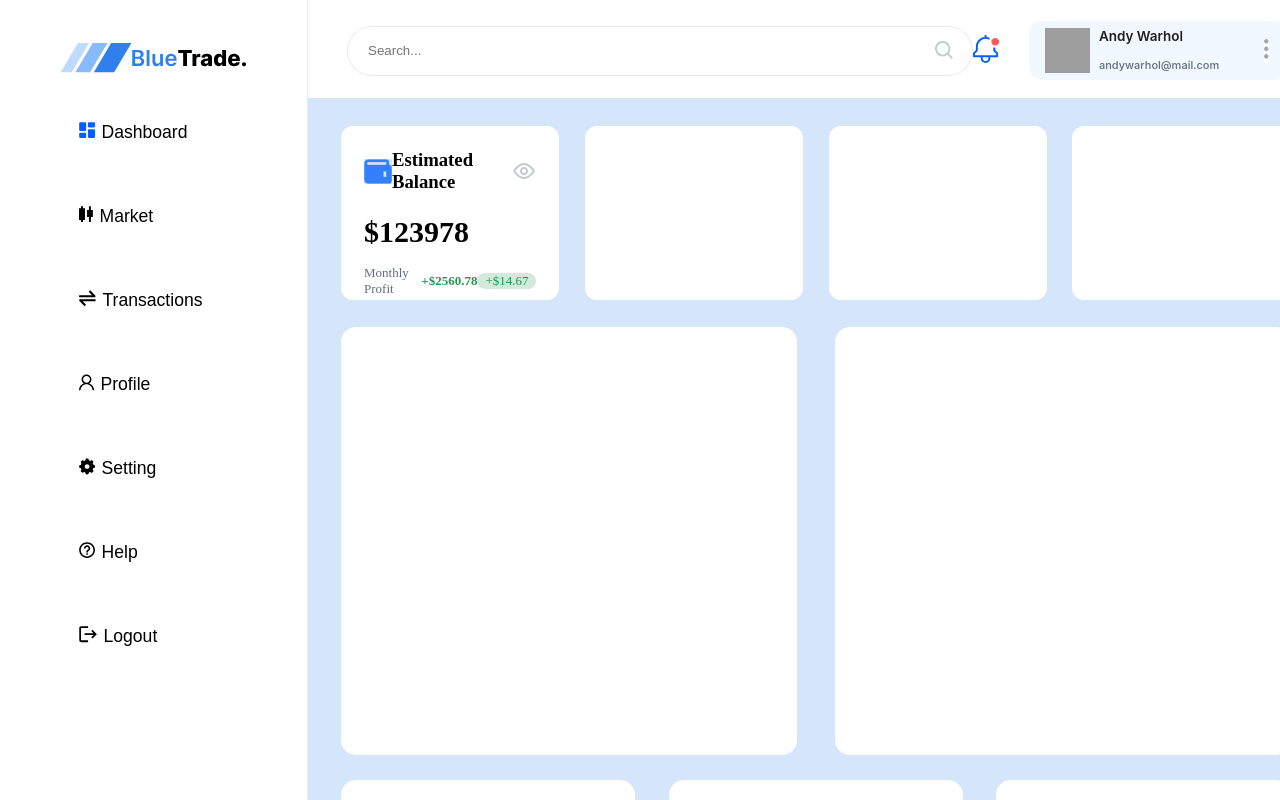
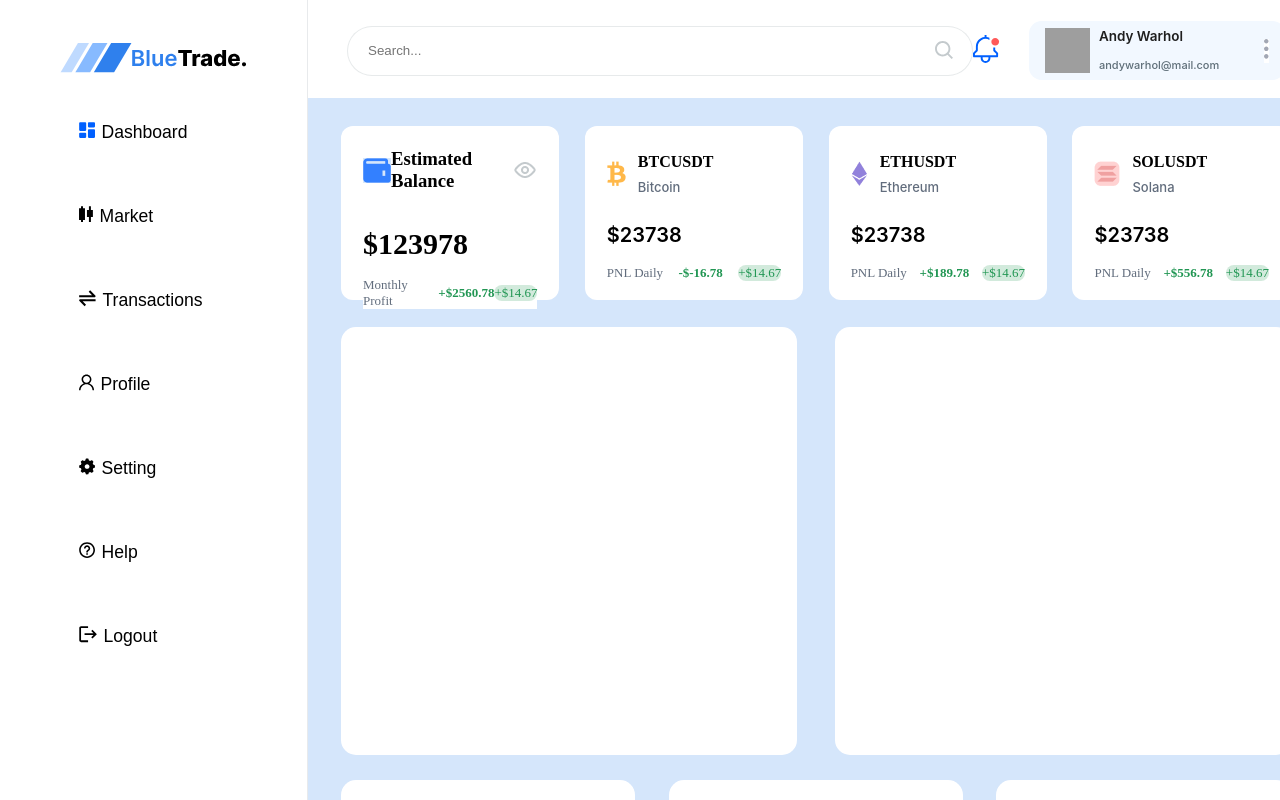
Before and after one commit to mamun-mahmood/react-dashboard, a React (Vite) app: page / in a window 1280 px wide. Shown: the top 800 px of the page. Built offline with nearby package versions, Linux system fonts and the light colour scheme; grey boxes are pictures that could not be loaded.

Commit message:
added coins card

```diff
--- a/src/pages/Dashboard.css
+++ b/src/pages/Dashboard.css
@@ -48,8 +48,8 @@
   backdrop-filter: blur(20px);
   height: 301px;
 }
-.estimated-balance-card {
-  padding: 23px;
+.card {
+  padding: 22px;
 }
 .estimated-balance-card .card-header {
   display: flex;
@@ -58,32 +58,62 @@
   font-size: 16px;
 }
 .estimated-balance-card .card-body {
-  margin-top: 22px;
+  margin-top: 35px;
 }
 .estimated-balance-card .card-body .balance {
   font-size: 30px;
 }
-.estimated-balance-card .card-body .profit {
+.card-body .profit {
   display: flex;
   margin-top: 16px;
   justify-content: space-between;
   align-items: center;
   font-size: 13px;
 }
-.estimated-balance-card .card-body .profit .profit-text {
+.card-body .profit .profit-text {
   color: #626d7d;
 }
-.estimated-balance-card .card-body .profit .profit-value {
+.card-body .profit .profit-value {
   color: #219653;
   font-weight: 600;
   line-height: 22.452px;
 }
-.estimated-balance-card .card-body .profit .growth {
+.card-body .profit .growth {
   display: flex;
-  padding: 0px 8px;
   align-items: center;
-  gap: 10px;
+
   color: #219653;
   border-radius: 60px;
   background: rgba(33, 150, 83, 0.2);
 }
+.coin-card .card-header {
+  display: flex;
+  align-items: center;
+}
+.card-header .name-symbol {
+  margin-left: 12px;
+}
+.name-symbol h3 {
+  font-size: 16px;
+  font-style: normal;
+  font-weight: 600;
+  line-height: 28.275px;
+}
+.name-symbol p {
+  color: var(--cool-gray-09, #626d7d);
+  font-family: Inter;
+  font-size: 13px;
+  font-style: normal;
+  font-weight: 500;
+  line-height: 22.216px;
+}
+.coin-card .card-body {
+  margin-top: 25px;
+}
+.coin-card .card-body h3 {
+  font-family: Inter;
+  font-size: 20px;
+  font-style: normal;
+  font-weight: 600;
+  line-height: 22.452px;
+}
--- a/src/pages/Dashboard.jsx
+++ b/src/pages/Dashboard.jsx
@@ -1,13 +1,16 @@
 import { svg } from "../assets/svg";
 import "./Dashboard.css";
 const Dashboard = () => {
-  const ballance = {
-    estimated: {
-      total: 123978,
-      monthlyProfit: 2560.78,
-      growth: 14.67,
-    },
-    btcusdt: {
+  const estimatedBalance = {
+    name: "Estimated Balance",
+    total: 123978,
+    monthlyProfit: 2560.78,
+    growth: 14.67,
+  };
+  const coins = [
+    {
+      name: "Bitcoin",
+      symbol: "BTCUSDT",
       total: 23738,
       pnlDaily: -16.78,
       growth: 14.67,
@@ -53,8 +56,11 @@ const Dashboard = () => {
           y: 30,
         },
       ],
+      image: "/images/btc.png",
     },
-    ethusdt: {
+    {
+      name: "Ethereum",
+      symbol: "ETHUSDT",
       total: 23738,
       pnlDaily: 189.78,
       growth: 14.67,
@@ -100,8 +106,11 @@ const Dashboard = () => {
           y: 30,
         },
       ],
+      image: "/images/eth.png",
     },
-    solusdt: {
+    {
+      name: "Solana",
+      symbol: "SOLUSDT",
       total: 23738,
       pnlDaily: 556.78,
       growth: 14.67,
@@ -147,35 +156,57 @@ const Dashboard = () => {
           y: 30,
         },
       ],
+      image: "/images/sol.png",
     },
-  };
-  const { estimated, btcusdt, ethusdt, solusdt } = ballance;
+  ];
+  const { growth, monthlyProfit, name, total } = estimatedBalance;
   return (
     <div className="dashboard-container">
       <div className="first-row">
-        <div className="column estimated-balance-card">
+        <div className="column card estimated-balance-card">
           <div className="card-header">
             <img src="/images/wallet.png" alt="wallet-icon" />
-            <h3>Estimated Balance</h3>
+            <h3>{name}</h3>
             <img src="/images/eye.png" alt="eye-icon" />
           </div>
           <div className="card-body">
-            <h3 className="balance">${estimated.total}</h3>
+            <h3 className="balance">${total}</h3>
             <div className="profit">
               <p className="profit-text">Monthly Profit</p>
               <p className="profit-value">
-                {estimated.monthlyProfit < 1 ? "-" : "+"}$
-                {estimated.monthlyProfit}
+                {monthlyProfit < 1 ? "-" : "+"}${monthlyProfit}
               </p>
               <p className="growth">
-                {estimated.growth < 1 ? "-" : "+"}${estimated.growth}
+                {growth < 1 ? "-" : "+"}${growth}
               </p>
             </div>
           </div>
         </div>
-        <div className="column"></div>
-        <div className="column"></div>
-        <div className="column"></div>
+        {coins?.map(
+          ({ growth, name, total, graphData, pnlDaily, image, symbol }) => (
+            <div className="column card coin-card">
+              <div className="card-header">
+                <img src={image} alt="wallet-icon" />
+                <div className="name-symbol">
+                  <h3>{symbol}</h3>
+                  <p>{name}</p>
+                </div>
+              </div>
+              <div className="card-body">
+                <h3 className="balance">${total}</h3>
+                <div className="profit">
+                  <p className="profit-text">PNL Daily</p>
+                  <p className="profit-value">
+                    {pnlDaily < 1 ? "-" : "+"}${pnlDaily}
+                  </p>
+                  <p className="growth">
+                    {growth < 1 ? "-" : "+"}${growth}
+                  </p>
+                </div>
+              </div>
+            </div>
+          )
+        )}
       </div>
       <div className="second-row">
         <div className="column"></div>
```
